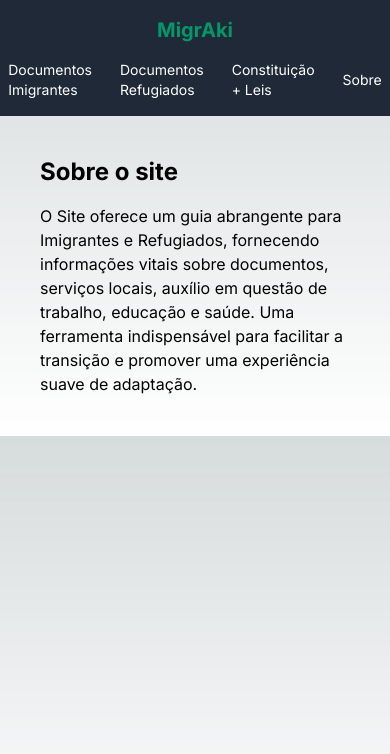
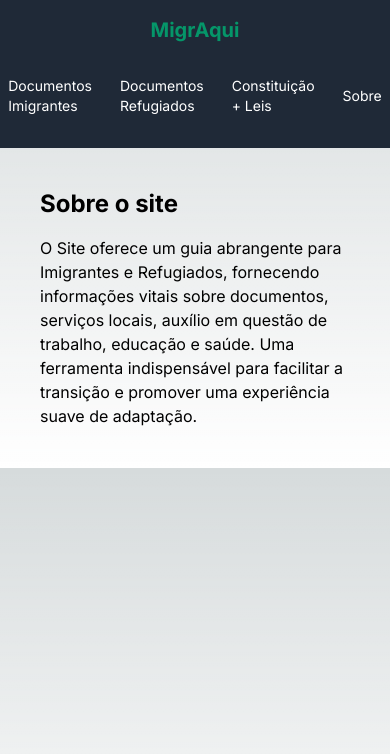
Before and after one commit to juamgomes/migraAki, a Next.js app: page /sobre in a window 390 px wide. Shown: the top 754 px of the page. Built offline with nearby package versions, Linux system fonts and the light colour scheme.

Commit message:
Mudei o nome MigraAki

```diff
--- a/src/app/components/Header.tsx
+++ b/src/app/components/Header.tsx
@@ -6,9 +6,9 @@ export default function Header() {
     <header className="bg-gray-800 text-white">
       <nav className="flex-col lg:flex-row flex justify-between items-center px-10 py-4">
         <Link className='text-emerald-600 font-bold text-xl mb-4 lg:mb-0' href="/dashboard">
-            MigrAki
+            MigrAqui
           </Link>
-        <div className='text-sm flex lg:text-lg items-center justify-center gap-7'>
+        <div className='text-sm flex lg:text-lg items-center justify-center p-4 lg:p-0 gap-7'>
           <Link href="/documentos-imigrantes">
             Documentos Imigrantes
           </Link>
```
